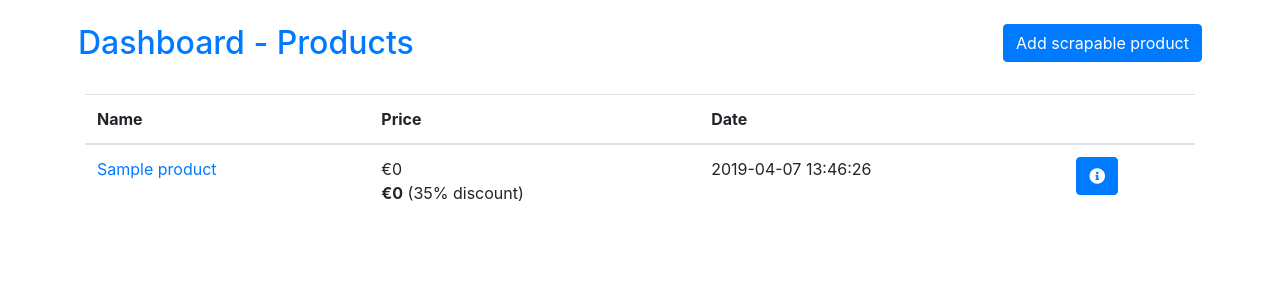
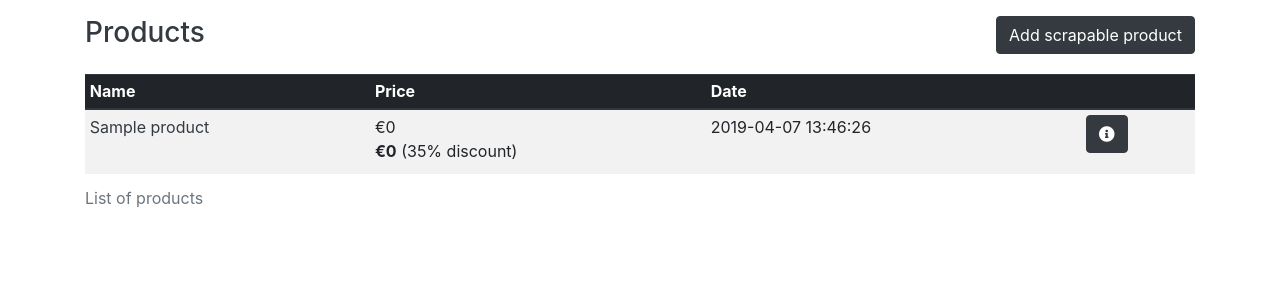
Before and after one commit to Emilvooo/myprotein-price-checker, a Symfony app: template templates/dashboard/index.html.twig in a window 1280 px wide. Shown: the top 300 px of the page. Run offline with Twig, Linux system fonts and the light colour scheme; the template is opened without the code that fills it: most values are stand-ins (such as "Sample title", 1, 10 or a date in 2020); some libraries are stand-ins or nearby versions.

Commit message:
complete redesign

```diff
--- a/src/Service/GoogleChartService.php
+++ b/src/Service/GoogleChartService.php
@@ -20,8 +20,8 @@ class GoogleChartService
 
         $lineChart->getOptions()->setTitle($product->getName());
         $lineChart->getOptions()->setCurveType('function');
-        $lineChart->getOptions()->setHeight(500);
-        $lineChart->getOptions()->setWidth(1100);
+        $lineChart->getOptions()->setHeight('auto');
+        $lineChart->getOptions()->setWidth('auto');
 
         return $lineChart;
     }
--- a/templates/base.html.twig
+++ b/templates/base.html.twig
@@ -2,24 +2,16 @@
 <html>
     <head>
         <meta charset="UTF-8">
-        <title>{% block title %}Welcome!{% endblock %}</title>
+        <title>{% block title %}MyProteinPriceChecker{% endblock %}</title>
+        <meta name="viewport" content="width=device-width, initial-scale=1, maximum-scale=1">
         {% block stylesheets %}
             <link rel="stylesheet" href="https://stackpath.bootstrapcdn.com/bootstrap/4.1.3/css/bootstrap.min.css" integrity="sha384-MCw98/SFnGE8fJT3GXwEOngsV7Zt27NXFoaoApmYm81iuXoPkFOJwJ8ERdknLPMO" crossorigin="anonymous">
             <link rel="stylesheet" href="https://use.fontawesome.com/releases/v5.8.1/css/all.css" integrity="sha384-50oBUHEmvpQ+1lW4y57PTFmhCaXp0ML5d60M1M7uH2+nqUivzIebhndOJK28anvf" crossorigin="anonymous">
         {% endblock %}
     </head>
     <body>
-        <div class="container">
-            <div class="row">
-                <div class="col-sm mt-3">
-                    {% for message in app.flashes('notice') %}
-                        <div class="alert alert-info" role="alert">
-                            {{ message }}
-                        </div>
-                    {% endfor %}
-                    {% block body %}{% endblock %}
-                </div>
-            </div>
+        <div class="container mt-3">
+            {% block body %}{% endblock %}
         </div>
         {% block javascripts %}
             <script src="https://code.jquery.com/jquery-3.3.1.slim.min.js" integrity="sha384-q8i/X+965DzO0rT7abK41JStQIAqVgRVzpbzo5smXKp4YfRvH+8abtTE1Pi6jizo" crossorigin="anonymous"></script>
--- a/templates/dashboard/index.html.twig
+++ b/templates/dashboard/index.html.twig
@@ -1,18 +1,25 @@
 {% extends 'base.html.twig' %}
 
-{% block title %}Dashboard{% endblock %}
-
 {% block body %}
-    <div class="row d-flex justify-content-between">
-        <div class="p-2">
-            <h2><a href="/">Dashboard - Products</a></h2>
+    {% for message in app.flashes('notice') %}
+        <div class="alert alert-info" role="alert">
+            {{ message }}
         </div>
-        <div class="p-2">
-            <a class="btn btn-primary" href="/scrapable/add" role="button">Add scrapable product</a>
+    {% endfor %}
+    <div class="row">
+        <div class="col-10">
+            <h3><a href="/" class="text-dark">Products</a></h3>
+        </div>
+        <div class="col-2">
+            <a class="btn btn-dark float-right" href="/scrapable/add" role="button">Add scrapable product</a>
         </div>
     </div>
-    <table class="table mt-3">
-        <thead>
+    <div class="row mt-3">
+        <div class="col">
+            <div class="table-responsive">
+                <table class="table table-sm table-striped">
+                    <caption>List of products</caption>
+                    <thead class="thead-dark">
                     <tr>
                         <th scope="col">Name</th>
                         <th scope="col">Price</th>
@@ -24,15 +31,18 @@
                     {% for product in products %}
                         {% set price = product.prices|last %}
                         <tr>
-                    <td><a href="{{ product.url }}" target="_blank">{{ product.name }}</a></td>
+                            <td><a href="{{ product.url }}" target="_blank" class="text-dark">{{ product.name }}</a></td>
                             <td>
                                 €{{ (price.price / 100)|round(2) }} <br />
                                 <strong>€{{ (price.price / 100 * 0.65)|round(2) }}</strong> (35% discount)
                             </td>
                             <td>{{ price.date|date('Y-m-d H:i:s') }}</td>
-                    <td><a class="btn btn-primary mb-3" href="product/{{ product.id }}" role="button"><i class="fas fa-info-circle"></i></a></td>
+                            <td><a class="btn btn-dark mb-3" href="product/{{ product.id }}" role="button"><i class="fas fa-info-circle"></i></a></td>
                         </tr>
                     {% endfor %}
                     </tbody>
                 </table>
+            </div>
+        </div>
+    </div>
 {% endblock %}
```
Also changed, not shown: src/Controller/DashboardController.php (+11 -2 lines), templates/dashboard/item.html.twig (+30 -11 lines), templates/dashboard/scrapable/add.html.twig (+6 -6 lines). Lines whose indentation alone changed are shown as unchanged.
